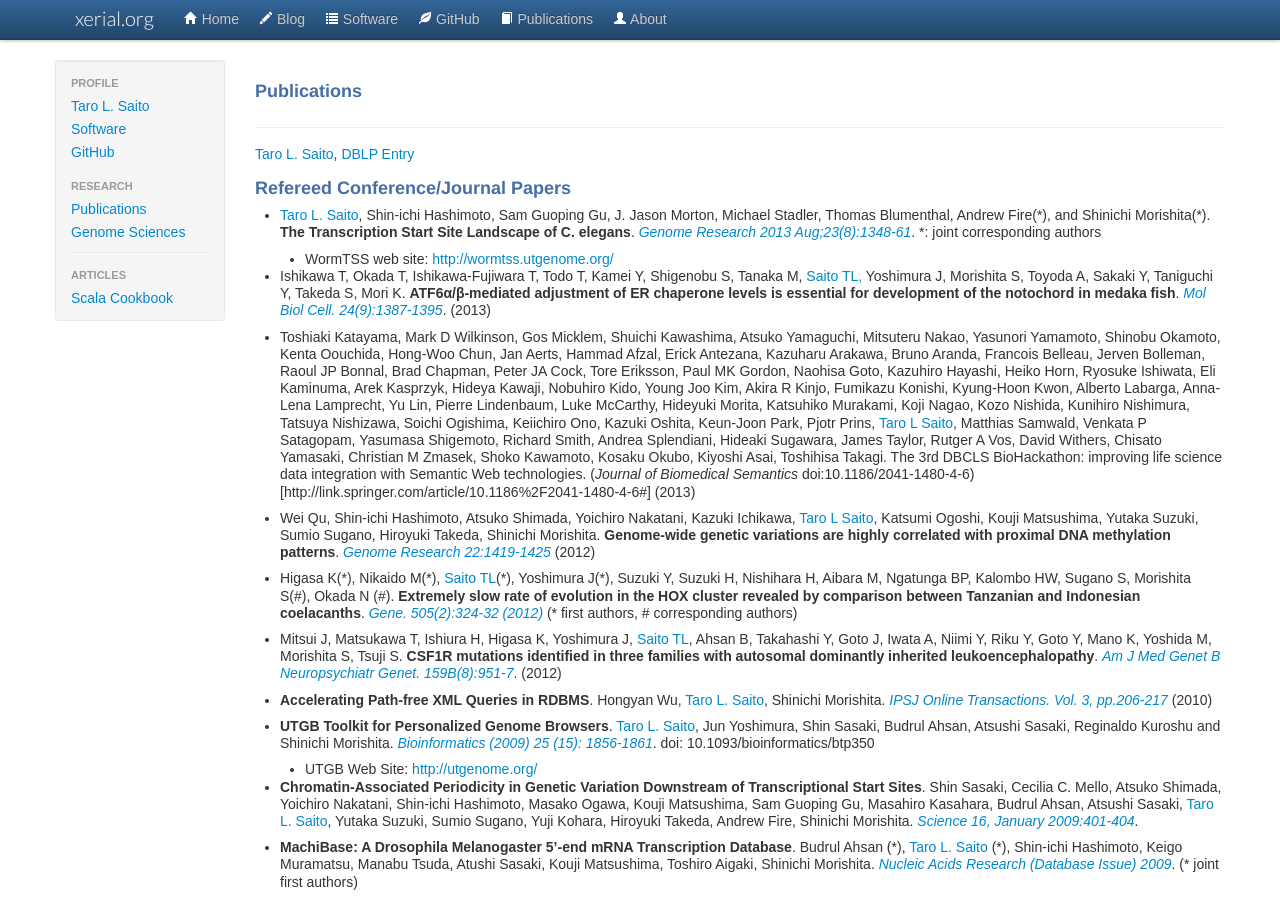
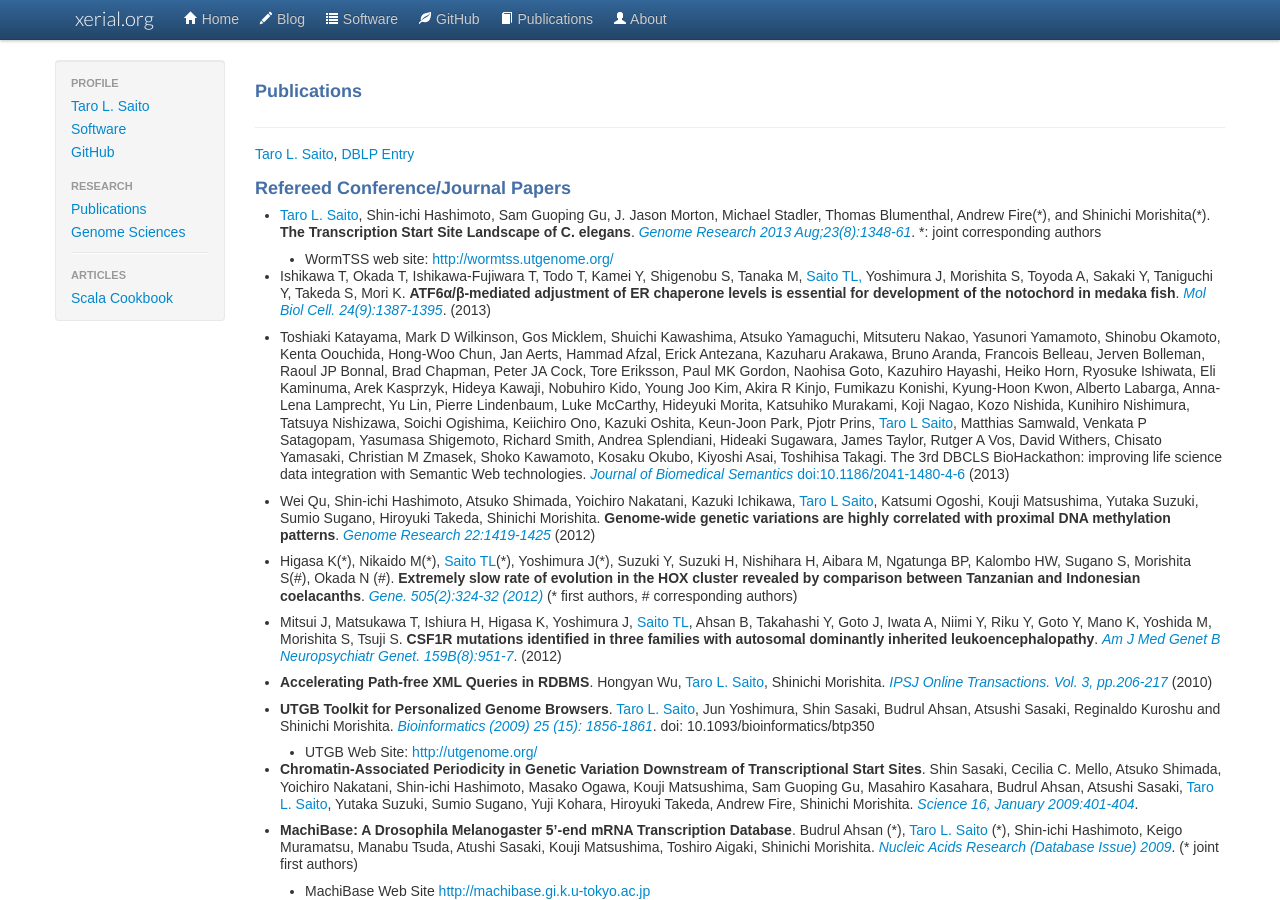
Before and after one commit to xerial/xerial.github.com, a Jekyll site: the page built from publication.md, in a window 1280 px wide and 900 px high. Built offline with Jekyll 4.4.1, drawn with Linux system fonts in a browser that asks for light colours; Markdown is read by kramdown in place of the engine named in the settings.

Commit message:
fix link

```diff
--- a/publication.md
+++ b/publication.md
@@ -14,7 +14,7 @@
 
 - Ishikawa T, Okada T, Ishikawa-Fujiwara T, Todo T, Kamei Y, Shigenobu S, Tanaka M, [Saito TL,](/leo) Yoshimura J, Morishita S, Toyoda A, Sakaki Y, Taniguchi Y, Takeda S, Mori K. **ATF6&#945;/&#946;-mediated adjustment of ER chaperone levels is essential for development of the notochord in medaka fish**. [*Mol Biol Cell. 24(9):1387-1395*](http://www.molbiolcell.org/content/24/9/1387.long). (2013)
 
-- Toshiaki Katayama, Mark D Wilkinson, Gos Micklem, Shuichi Kawashima, Atsuko Yamaguchi, Mitsuteru Nakao, Yasunori Yamamoto, Shinobu Okamoto, Kenta Oouchida, Hong-Woo Chun, Jan Aerts, Hammad Afzal, Erick Antezana, Kazuharu Arakawa, Bruno Aranda, Francois Belleau, Jerven Bolleman, Raoul JP Bonnal, Brad Chapman, Peter JA Cock, Tore Eriksson, Paul MK Gordon, Naohisa Goto, Kazuhiro Hayashi, Heiko Horn, Ryosuke Ishiwata, Eli Kaminuma, Arek Kasprzyk, Hideya Kawaji, Nobuhiro Kido, Young Joo Kim, Akira R Kinjo, Fumikazu Konishi, Kyung-Hoon Kwon, Alberto Labarga, Anna-Lena Lamprecht, Yu Lin, Pierre Lindenbaum, Luke McCarthy, Hideyuki Morita, Katsuhiko Murakami, Koji Nagao, Kozo Nishida, Kunihiro Nishimura, Tatsuya Nishizawa, Soichi Ogishima, Keiichiro Ono, Kazuki Oshita, Keun-Joon Park, Pjotr Prins, [Taro L Saito](/leo), Matthias Samwald, Venkata P Satagopam, Yasumasa Shigemoto, Richard Smith, Andrea Splendiani, Hideaki Sugawara, James Taylor, Rutger A Vos, David Withers, Chisato Yamasaki, Christian M Zmasek, Shoko Kawamoto, Kosaku Okubo, Kiyoshi Asai, Toshihisa Takagi. The 3rd DBCLS BioHackathon: improving life science data integration with Semantic Web technologies. (_Journal of Biomedical Semantics_ doi:10.1186/2041-1480-4-6)[http://link.springer.com/article/10.1186%2F2041-1480-4-6#] (2013)
+- Toshiaki Katayama, Mark D Wilkinson, Gos Micklem, Shuichi Kawashima, Atsuko Yamaguchi, Mitsuteru Nakao, Yasunori Yamamoto, Shinobu Okamoto, Kenta Oouchida, Hong-Woo Chun, Jan Aerts, Hammad Afzal, Erick Antezana, Kazuharu Arakawa, Bruno Aranda, Francois Belleau, Jerven Bolleman, Raoul JP Bonnal, Brad Chapman, Peter JA Cock, Tore Eriksson, Paul MK Gordon, Naohisa Goto, Kazuhiro Hayashi, Heiko Horn, Ryosuke Ishiwata, Eli Kaminuma, Arek Kasprzyk, Hideya Kawaji, Nobuhiro Kido, Young Joo Kim, Akira R Kinjo, Fumikazu Konishi, Kyung-Hoon Kwon, Alberto Labarga, Anna-Lena Lamprecht, Yu Lin, Pierre Lindenbaum, Luke McCarthy, Hideyuki Morita, Katsuhiko Murakami, Koji Nagao, Kozo Nishida, Kunihiro Nishimura, Tatsuya Nishizawa, Soichi Ogishima, Keiichiro Ono, Kazuki Oshita, Keun-Joon Park, Pjotr Prins, [Taro L Saito](/leo), Matthias Samwald, Venkata P Satagopam, Yasumasa Shigemoto, Richard Smith, Andrea Splendiani, Hideaki Sugawara, James Taylor, Rutger A Vos, David Withers, Chisato Yamasaki, Christian M Zmasek, Shoko Kawamoto, Kosaku Okubo, Kiyoshi Asai, Toshihisa Takagi. The 3rd DBCLS BioHackathon: improving life science data integration with Semantic Web technologies. [_Journal of Biomedical Semantics_ doi:10.1186/2041-1480-4-6](http://link.springer.com/article/10.1186%2F2041-1480-4-6#) (2013)
 
 - Wei Qu, Shin-ichi Hashimoto, Atsuko Shimada, Yoichiro Nakatani, Kazuki Ichikawa, [Taro L Saito](/leo), Katsumi Ogoshi, Kouji Matsushima, Yutaka Suzuki, Sumio Sugano, Hiroyuki Takeda, Shinichi Morishita. **Genome-wide genetic variations are highly correlated with proximal DNA methylation patterns**. [*Genome Research 22:1419-1425*](http://genome.cshlp.org/content/22/8/1419.long) (2012)
 
```
